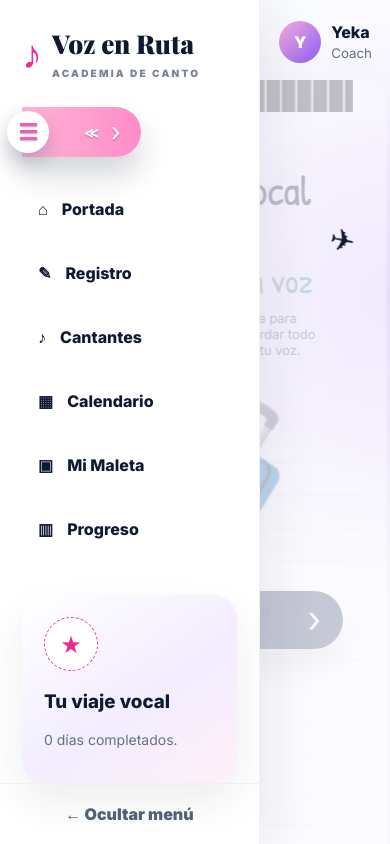
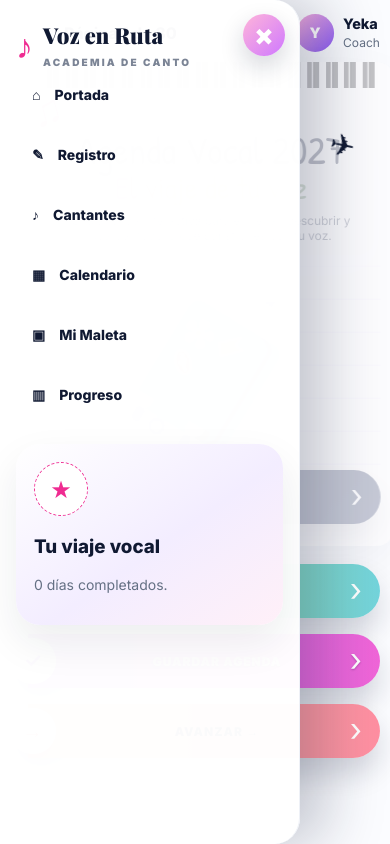
Before and after one commit to manu305ale-byte/agendayekacoachacademy, a Next.js app: page / in a window 390 px wide. Built offline with nearby package versions, Linux system fonts and the light colour scheme.

Commit message:
Activar version responsive v9

```diff
--- a/app/page.tsx
+++ b/app/page.tsx
@@ -3,7 +3,7 @@ export const dynamic = 'force-dynamic';
 export default function Home() {
   return (
     <iframe
-      src="/agenda-v8.html?v=8.0"
+      src="/agenda-v9.html?v=9.0"
       title="Agenda Yeka Coach Academy 2027"
       style={{ width: '100vw', height: '100vh', border: 0, display: 'block' }}
     />
```
